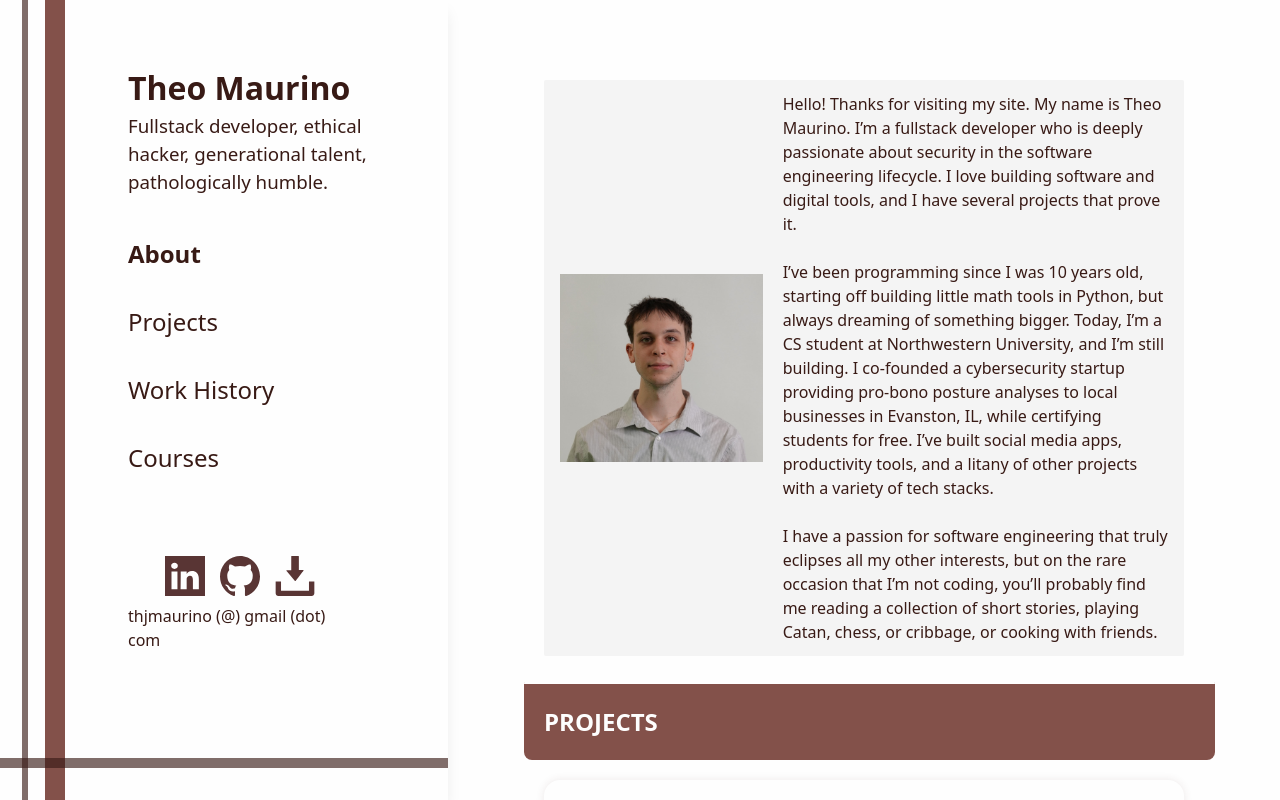
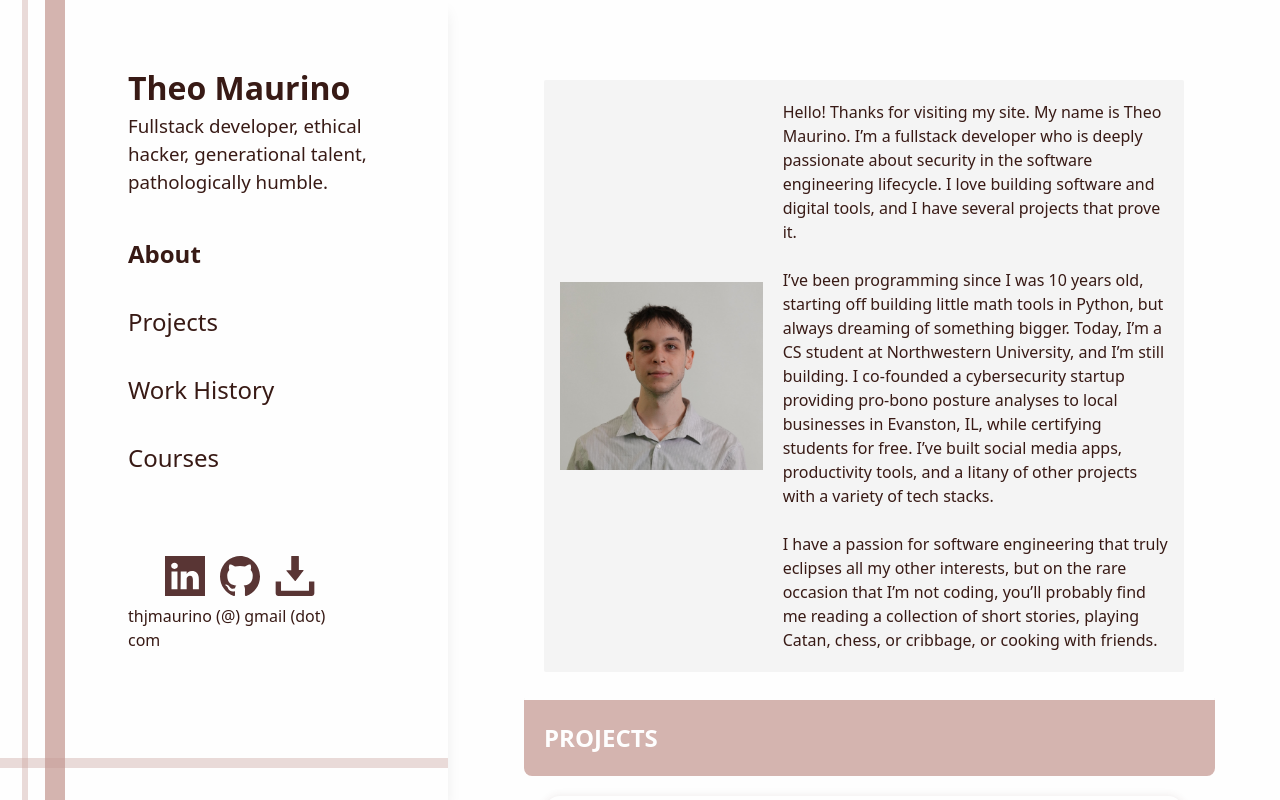
Before and after one commit to m4ur1n0/theo-maurino-portfolio, a Next.js app: page / in a window 1280 px wide. Built offline with nearby package versions, Linux system fonts and the light colour scheme.

Commit message:
changed colors, added proj

```diff
--- a/src/pages/index.js
+++ b/src/pages/index.js
@@ -136,7 +136,7 @@ export default function Home() {
     {
       name : "Cooper Raposo Architecture Portfolio",
       description : "Hired to build a custom simple portfolio website for architect Cooper Raposo. Site yet unfinished as Raposo determines the content he wants visible.",
-      date : "December 2024",
+      date : "December, 2024",
       skills : ["Web Development", "Frontend Engineering", "Website Building", "DNS Configuration", "Website Hosting", "UI Design"],
       image_name : "cooper-raposo.png",
       url : "https://www.cooperraposo.info"
@@ -144,10 +144,18 @@ export default function Home() {
     {
       name : "George Michael Twitter Bot",
       description : "Built an automatic Twitter bot, with Python and Twitter API, that tweeted out each line spoken by the character George Michael from the show Arrested Development. Eventually took the bot down to clean up Cron jobs.",
-      date : "February 2024",
+      date : "February, 2024",
       skills : ['Tweepy', 'Python', 'Twitter API', 'Job Scheduling', 'Data Manipulation'],
       image_name : "george-mikebot.png",
       url : "https://github.com/m4ur1n0/GM_Twitter_Bot"
+    },
+    {
+      name : "SimpleDB",
+      description : "Built a simple database management system in Java, known as the SimpleDB project. Learned a lot about efficient data management by building histograms, query engines, data storage and searching trees, and every other key part of a database management system.",
+      date : "February, 2024",
+      skills : ['Java', 'Efficient Data Manipulation', 'Trees', 'Database Managemeeent Systems', 'NoSQL Databasing', 'Query Optimization', 'Database Management System Design', 'Self-balancing Trees', 'Histograms', 'Searching'],
+      image_name : '../vectors/github.svg',
+      url : "https://github.com/m4ur1n0/SimpleDB-Final"
     }
   ]
 
@@ -256,9 +264,9 @@ export default function Home() {
       <div className="actual-index-page w-full md:w-[65%]  overflow-y-auto pb-10  md:py-10 px-4 flex flex-col  md:px-24" onScroll={handleScroll}>
 
         <div className='about-delineator h-1' id="about" />
-        <div className='about-section px-4 py-5 bg-shadow_color rounded-sm mt-10 mb-5 flex flex-col md:flex-row justify-between gap-5 min-h-[100vh] md:min-h-[72vh] items-center object-contain overflow-hidden' >
+        <div className='about-section px-4 py-5 bg-shadow_color rounded-sm mt-10 mb-5 flex flex-col md:flex-row justify-between gap-5 h-auto  items-center object-contain ' >
           <img src='/images/theo-headshot.jpg' className=' md:w-1/3' />
-          <p className='text-sm md:text-base'>
+          <p className='text-sm md:text-base h-full'>
           Hello! Thanks for visiting my site. My name is Theo Maurino. I’m a fullstack developer who is deeply passionate about security in the software engineering lifecycle. I love building software and digital tools, and I have several projects that prove it.
             <br/>
             <br/>
--- a/src/styles/globals.css
+++ b/src/styles/globals.css
@@ -24,8 +24,8 @@
 
   --decoration-color : #3c2420;
 
-  --text-color-clear : #381a15a2;
-  --secondary-text : #9c8080;
+  --text-color-clear : #c0968f57;
+  --secondary-text : #776464;
 
 
 
@@ -33,7 +33,7 @@
   --highlight2 : #395732; */
 
   --highlight : #4c150c;
-  --highlight2 : #83514a;
+  --highlight2 : #d4b4af;
 
   --black : #171717;
   --white : #fefefe;
```
